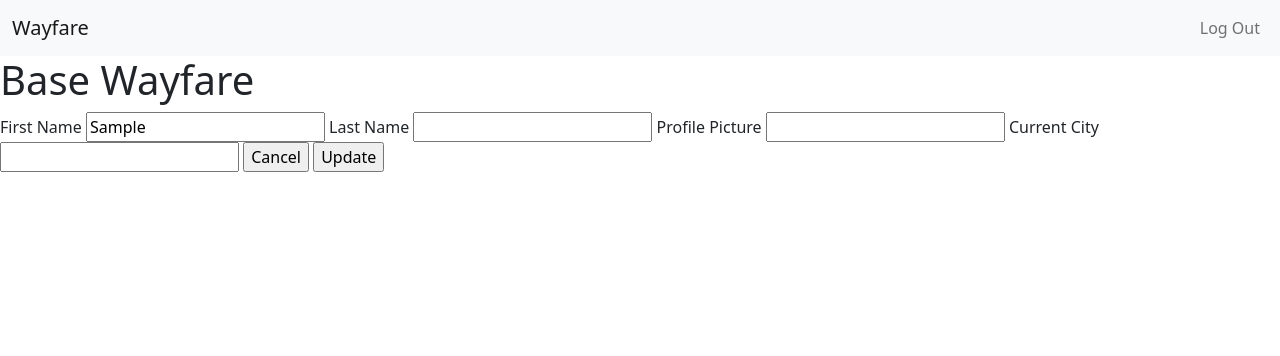
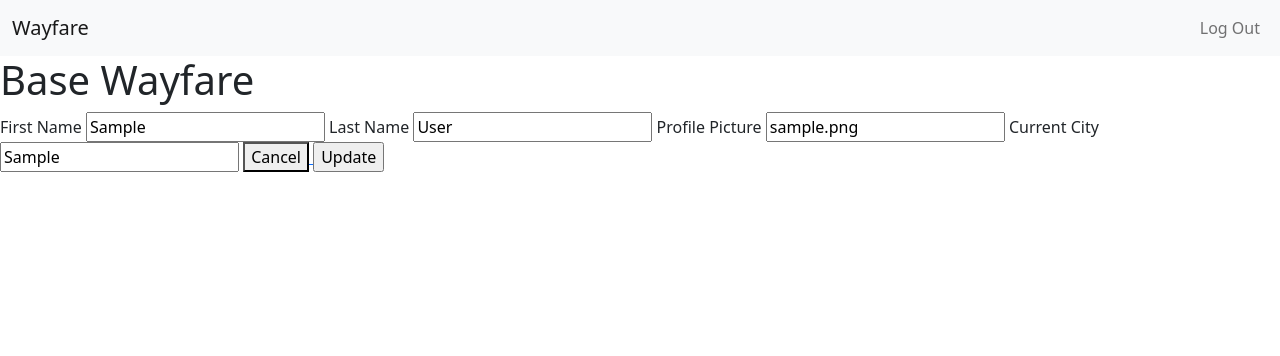
Before and after one commit to bhwong11/wayfarer, a Django app: page /profile/1/update/ in a window 1280 px wide. Shown: the top 356 px of the page. Run offline with Django 3.2, Linux system fonts and the light colour scheme; a user stored in the database is signed in; tables that the repository leaves empty hold one stand-in row (values such as "Sample post").

Commit message:
Updates user_profile, edit form for profile, and nav bar home direct.

```diff
--- a/main_app/templates/base.html
+++ b/main_app/templates/base.html
@@ -21,7 +21,7 @@
 {% if request.path != '/accounts/login/' and request.path != '/accounts/signup/' %}
 <nav class="navbar navbar-expand-lg navbar-light bg-light">
   <div class="container-fluid">
-    <a class="navbar-brand" href="#">Wayfare</a>
+    <a class="navbar-brand" href="/">Wayfare</a>
       <div class="navbar-nav">
         {% if user.is_authenticated %}
         <a class="nav-link" href="{%url 'logout'%}">Log Out</a>
--- a/main_app/templates/profile_update.html
+++ b/main_app/templates/profile_update.html
@@ -11,12 +11,14 @@ Profile Update
         <input id="first" type="text" name="first_name" value="{{user.first_name}}"/>
     {% comment %} </div> {% endcomment %}
     <label for="last">Last Name</label>
-    <input id="last" type="text" name="last_name"/>
+    <input id="last" type="text" name="last_name" value="{{user.last_name}}"/>
     <label for="image">Profile Picture</label>
-    <input id="image" type="text" name="image"/>
+    <input id="image" type="text" name="image" value="{{user.profile.image}}"/>
     <label for="city">Current City</label>
-    <input id="city" type="text" name="current_city"/>
-    <input type="submit" action="{% url 'profile_detail' user.profile.pk%}" value="Cancel"/>
+    <input id="city" type="text" name="current_city" value="{{user.profile.current_city}}"/>
+    <a href="{% url 'profile_detail' user.profile.pk%}">
+    <button>Cancel</button>
+    </a>
     <input type="submit" value="Update"/>
     {% csrf_token %}
 
```
Also changed, not shown: main_app/templates/user_profile.html (+12 -8 lines).
